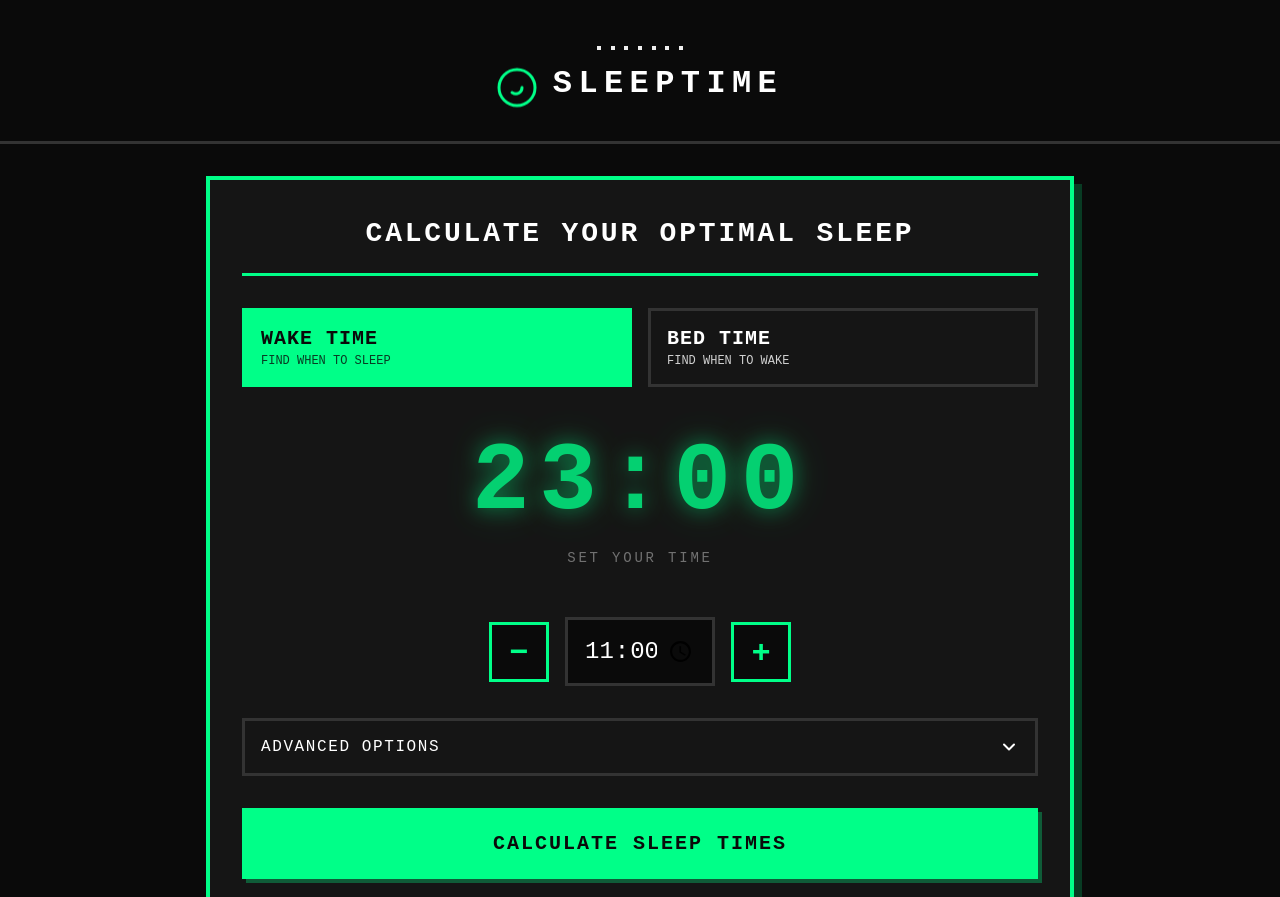
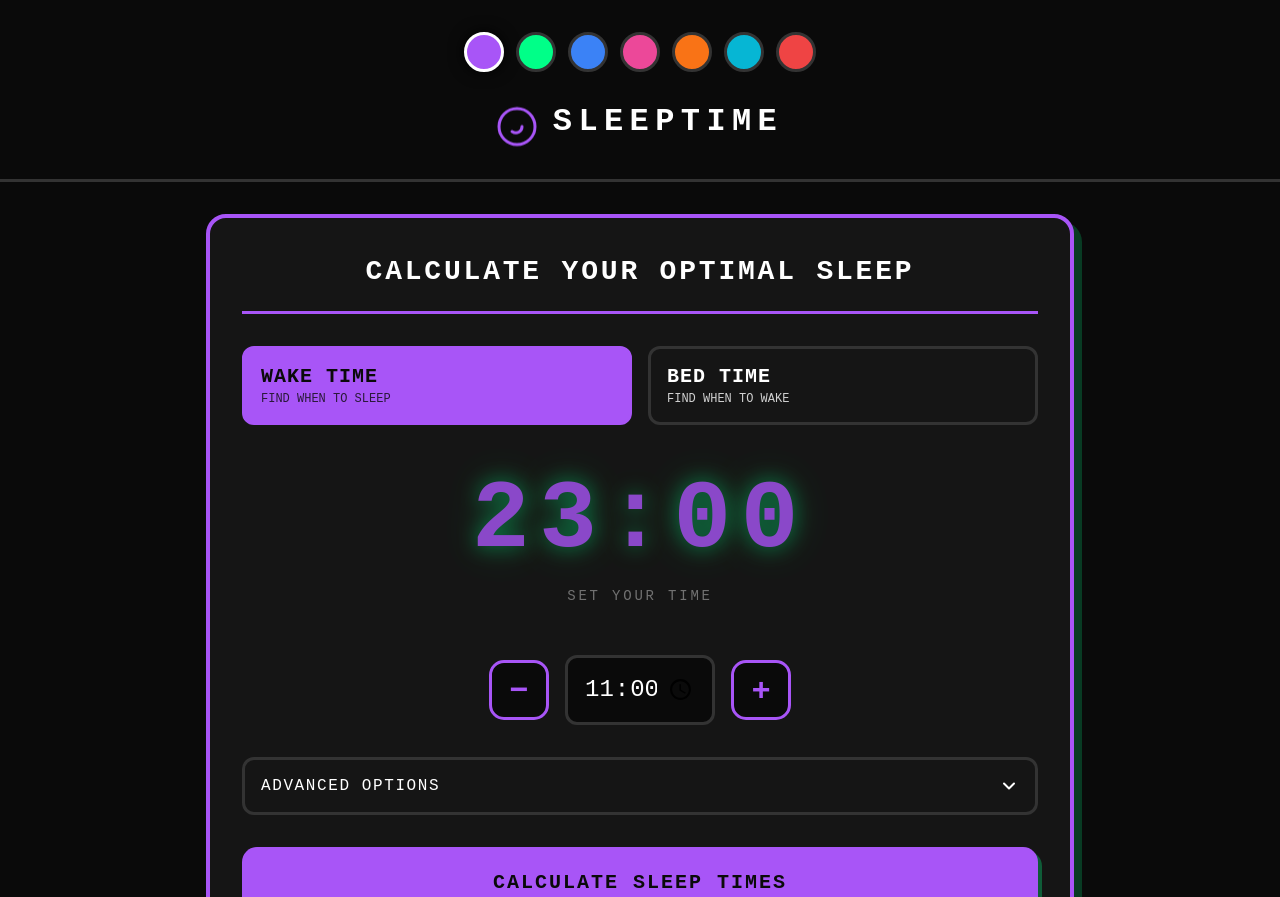
Before and after one commit to sleepcalculator/sleepcalculator.github.io, a plain HTML site: page index.html in a window 1280 px wide. Shown: the top 897 px of the page. Drawn offline with Linux system fonts and the light colour scheme.

Commit message:
Update styles.css

```diff
--- a/styles.css
+++ b/styles.css
@@ -7,10 +7,40 @@
 :root {
   --color-bg: #0a0a0a;
   --color-surface: #151515;
-  --color-accent: #00ff88;
+  /* Changed default accent color to purple */
+  --color-accent: #a855f7;
   --color-text: #ffffff;
   --color-text-muted: #888888;
   --color-border: #333333;
+}
+
+/* Added color theme variations */
+[data-theme="purple"] {
+  --color-accent: #a855f7;
+}
+
+[data-theme="green"] {
+  --color-accent: #00ff88;
+}
+
+[data-theme="blue"] {
+  --color-accent: #3b82f6;
+}
+
+[data-theme="pink"] {
+  --color-accent: #ec4899;
+}
+
+[data-theme="orange"] {
+  --color-accent: #f97316;
+}
+
+[data-theme="cyan"] {
+  --color-accent: #06b6d4;
+}
+
+[data-theme="red"] {
+  --color-accent: #ef4444;
 }
 
 body {
@@ -21,6 +51,7 @@ body {
   min-height: 100vh;
   display: flex;
   flex-direction: column;
+  transition: --color-accent 0.3s ease;
 }
 
 /* Header & Logo */
@@ -28,6 +59,66 @@ body {
   padding: 2rem 1rem;
   text-align: center;
   border-bottom: 3px solid var(--color-border);
+  position: relative;
+}
+
+/* Added theme selector styles */
+.theme-selector {
+  display: flex;
+  justify-content: center;
+  gap: 0.75rem;
+  margin-bottom: 1.5rem;
+  flex-wrap: wrap;
+}
+
+.theme-btn {
+  width: 40px;
+  height: 40px;
+  border: 3px solid var(--color-border);
+  border-radius: 20px;
+  cursor: pointer;
+  transition: all 0.3s ease;
+  position: relative;
+}
+
+.theme-btn::after {
+  content: "";
+  position: absolute;
+  inset: 4px;
+  border-radius: 50%;
+  transition: all 0.3s ease;
+}
+
+.theme-btn:hover {
+  transform: scale(1.15);
+  border-color: var(--color-text);
+}
+
+.theme-btn.active {
+  border-color: var(--color-text);
+  box-shadow: 0 0 15px currentColor;
+}
+
+.theme-btn[data-color="purple"] {
+  background: #a855f7;
+}
+.theme-btn[data-color="green"] {
+  background: #00ff88;
+}
+.theme-btn[data-color="blue"] {
+  background: #3b82f6;
+}
+.theme-btn[data-color="pink"] {
+  background: #ec4899;
+}
+.theme-btn[data-color="orange"] {
+  background: #f97316;
+}
+.theme-btn[data-color="cyan"] {
+  background: #06b6d4;
+}
+.theme-btn[data-color="red"] {
+  background: #ef4444;
 }
 
 .logo {
@@ -62,9 +153,11 @@ body {
 .calculator-section {
   background: var(--color-surface);
   border: 4px solid var(--color-accent);
+  /* Added border-radius for rounded corners */
+  border-radius: 20px;
   padding: 2rem;
   margin-bottom: 2rem;
-  box-shadow: 8px 8px 0 rgba(0, 255, 136, 0.2);
+  box-shadow: 8px 8px 0 rgba(0, 255, 136, 0.2); /* Note: This shadow color might need to be dynamic or adjusted if the accent changes */
   animation: fadeIn 0.8s ease-out;
 }
 
@@ -76,6 +169,8 @@ body {
   border-bottom: 3px solid var(--color-accent);
   padding-bottom: 1rem;
   animation: glitch 3s infinite;
+  /* Added border-radius */
+  border-radius: 8px 8px 0 0;
 }
 
 /* Mode Selector */
@@ -89,6 +184,8 @@ body {
 .mode-btn {
   background: transparent;
   border: 3px solid var(--color-border);
+  /* Added border-radius */
+  border-radius: 12px;
   color: var(--color-text);
   padding: 1rem;
   cursor: pointer;
@@ -134,7 +231,7 @@ body {
   font-weight: bold;
   letter-spacing: 0.1em;
   color: var(--color-accent);
-  text-shadow: 0 0 20px rgba(0, 255, 136, 0.5), 0 0 40px rgba(0, 255, 136, 0.3);
+  text-shadow: 0 0 20px rgba(0, 255, 136, 0.5), 0 0 40px rgba(0, 255, 136, 0.3); /* Note: This shadow color might need to be dynamic or adjusted if the accent changes */
   font-family: "Courier New", monospace;
   line-height: 1;
 }
@@ -160,6 +257,8 @@ body {
   height: 60px;
   background: var(--color-bg);
   border: 3px solid var(--color-accent);
+  /* Added border-radius */
+  border-radius: 15px;
   color: var(--color-accent);
   font-size: 2rem;
   cursor: pointer;
@@ -180,6 +279,8 @@ body {
 .time-input {
   background: var(--color-bg);
   border: 3px solid var(--color-border);
+  /* Added border-radius */
+  border-radius: 12px;
   color: var(--color-text);
   padding: 1rem;
   font-size: 1.5rem;
@@ -193,6 +294,8 @@ body {
   width: 100%;
   background: transparent;
   border: 3px solid var(--color-border);
+  /* Added border-radius */
+  border-radius: 12px;
   color: var(--color-text);
   padding: 1rem;
   cursor: pointer;
@@ -232,6 +335,8 @@ body {
 .option-row {
   background: var(--color-bg);
   border: 3px solid var(--color-border);
+  /* Added border-radius */
+  border-radius: 12px;
   padding: 1rem;
   margin-bottom: 1rem;
   display: flex;
@@ -257,6 +362,8 @@ body {
   height: 40px;
   background: transparent;
   border: 2px solid var(--color-accent);
+  /* Added border-radius */
+  border-radius: 10px;
   color: var(--color-accent);
   font-size: 1.5rem;
   cursor: pointer;
@@ -273,6 +380,8 @@ body {
   width: 60px;
   background: transparent;
   border: 2px solid var(--color-border);
+  /* Added border-radius */
+  border-radius: 8px;
   color: var(--color-text);
   padding: 0.5rem;
   text-align: center;
@@ -285,6 +394,8 @@ body {
   width: 100%;
   background: var(--color-accent);
   border: none;
+  /* Added border-radius */
+  border-radius: 15px;
   color: var(--color-bg);
   padding: 1.5rem;
   font-size: 1.25rem;
@@ -293,17 +404,17 @@ body {
   cursor: pointer;
   font-family: inherit;
   transition: all 0.3s ease;
-  box-shadow: 4px 4px 0 rgba(0, 255, 136, 0.3);
+  box-shadow: 4px 4px 0 rgba(0, 255, 136, 0.3); /* Note: This shadow color might need to be dynamic or adjusted if the accent changes */
 }
 
 .calculate-btn:hover {
   transform: translate(-2px, -2px);
-  box-shadow: 6px 6px 0 rgba(0, 255, 136, 0.3);
+  box-shadow: 6px 6px 0 rgba(0, 255, 136, 0.3); /* Note: This shadow color might need to be dynamic or adjusted if the accent changes */
 }
 
 .calculate-btn:active {
   transform: translate(2px, 2px);
-  box-shadow: 2px 2px 0 rgba(0, 255, 136, 0.3);
+  box-shadow: 2px 2px 0 rgba(0, 255, 136, 0.3); /* Note: This shadow color might need to be dynamic or adjusted if the accent changes */
 }
 
 /* Results */
@@ -336,6 +447,8 @@ body {
 .result-card {
   background: var(--color-bg);
   border: 3px solid var(--color-border);
+  /* Added border-radius */
+  border-radius: 12px;
   padding: 1.5rem 1rem;
   text-align: center;
   transition: all 0.3s ease;
@@ -365,6 +478,8 @@ body {
   padding: 1rem;
   background: var(--color-bg);
   border: 2px solid var(--color-border);
+  /* Added border-radius */
+  border-radius: 12px;
   margin-top: 1rem;
 }
 
@@ -384,13 +499,15 @@ body {
 .info-card {
   background: var(--color-surface);
   border: 3px solid var(--color-border);
+  /* Added border-radius */
+  border-radius: 16px;
   padding: 2rem;
   transition: all 0.3s ease;
 }
 
 .info-card:hover {
   border-color: var(--color-accent);
-  box-shadow: 4px 4px 0 rgba(0, 255, 136, 0.2);
+  box-shadow: 4px 4px 0 rgba(0, 255, 136, 0.2); /* Note: This shadow color might need to be dynamic or adjusted if the accent changes */
 }
 
 .info-card h3 {
```
